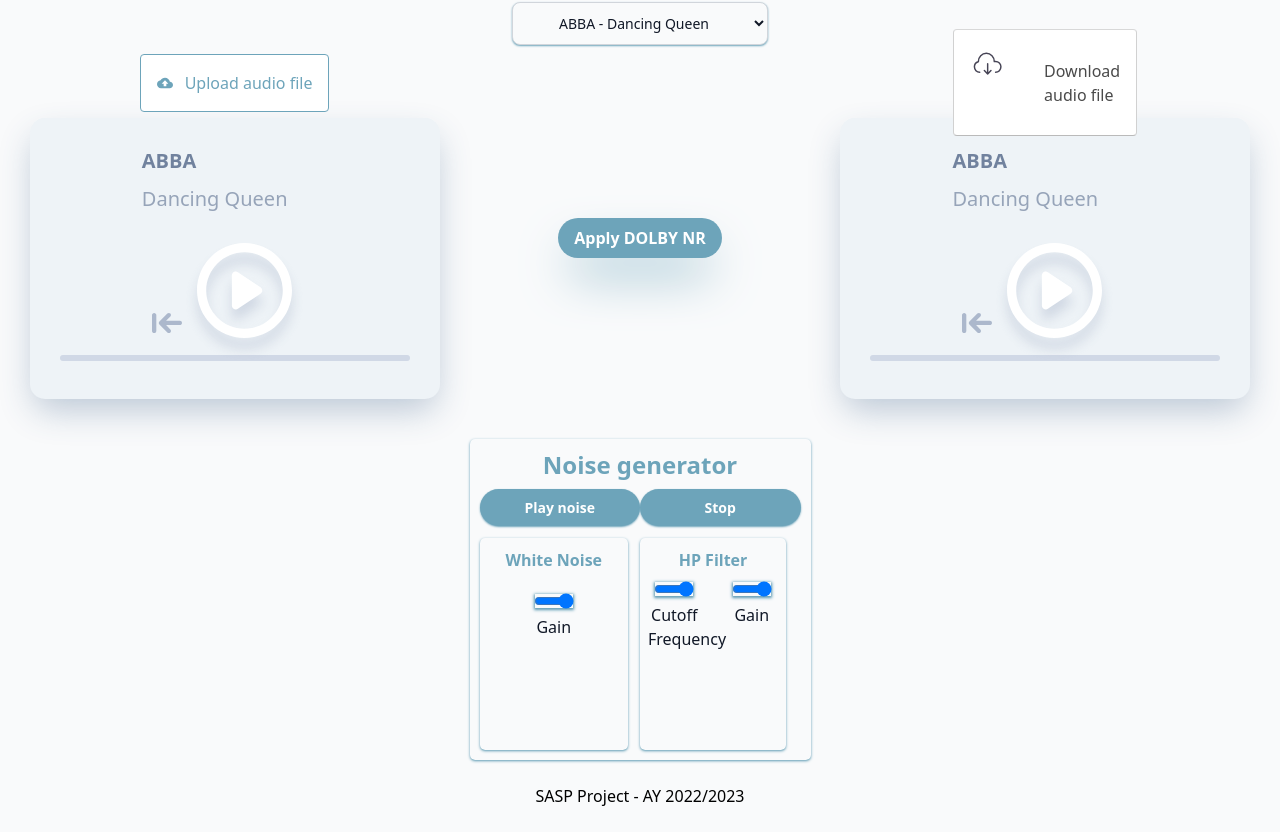
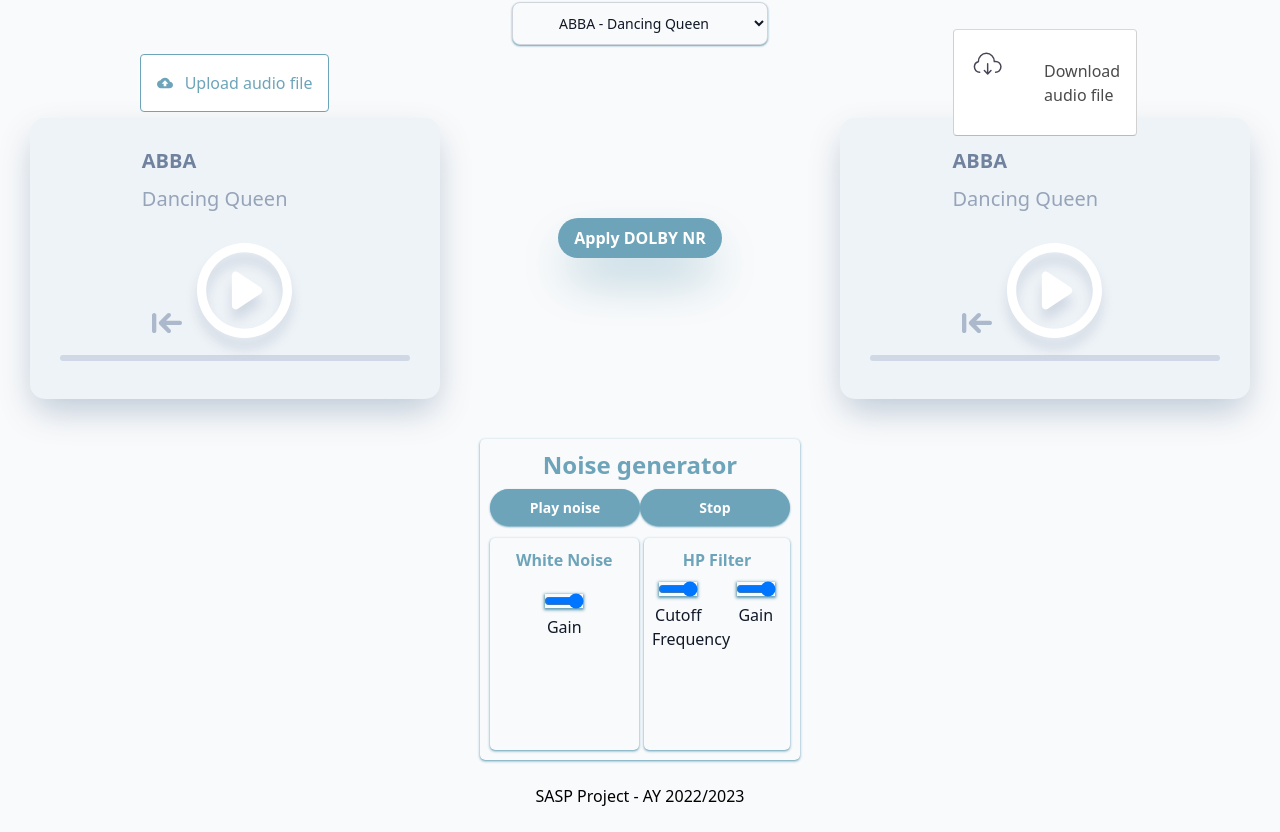
Before and after one commit to rickgiantsteps/wiener-dolby-nr, a Vue app: page / in a window 1280 px wide. Shown: the part 538-1370 px from the top of the page. Built offline with nearby package versions, Linux system fonts and the light colour scheme.

Commit message:
Update App.vue

```diff
--- a/src/App.vue
+++ b/src/App.vue
@@ -118,7 +118,7 @@
           <section class="synth-type">
             <button class="mb-3 justify-center text-white font-bold py-2 px-4 rounded-full bg-[#6da4ba] shadow-sm shadow-[#6da4ba] dark:shadow-[#6da4ba] hover:bg-[#3e6f83]" @click="playNoise(noise)">Play noise</button>
             <button class="mb-3 justify-center text-white font-bold py-2 px-4 rounded-full bg-[#6da4ba] shadow-sm shadow-[#6da4ba] dark:shadow-[#6da4ba] hover:bg-[#3e6f83]" @click="stopNoise(noise)">Stop</button>
-            <div class="synth-selections mr-3 shadow shadow-[#6da4ba] dark:shadow-white">
+            <div class="synth-selections shadow shadow-[#6da4ba] dark:shadow-white">
               <label class="text-base font-semibold text-[#6da4ba] dark:text-white ">White Noise</label>
               <div class="noise-slider-container dark:text-white">
                 <!--<section>
@@ -144,7 +144,7 @@
               </div>
             </div>
 
-            <div class="synth-selections shadow shadow-[#6da4ba] dark:shadow-white">
+            <div class="synth-selections shadow shadow-[#6da4ba] dark:shadow-white ml-1">
               <label class="text-base font-semibold text-[#6da4ba] dark:text-white">HP Filter</label>
               <div class="synth-slider-container dark:text-white">
                 <section>
```
